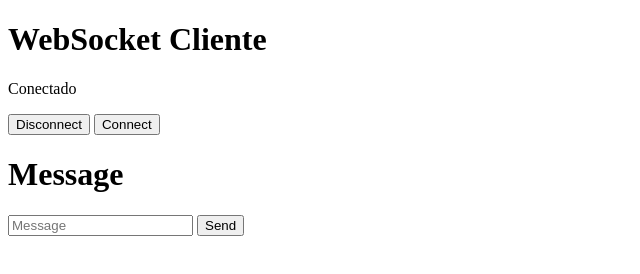
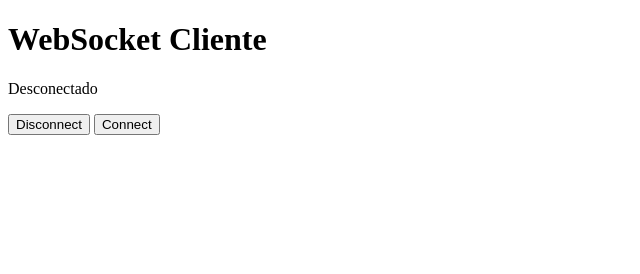
Before and after one commit to Jhosephcaceres19/react-socket, a website: page public/index.html in a window 1280 px wide. Both pictures are taken after a click on the button "Connect". Shown: the whole page, without its empty margins (0-640 px from the left). Drawn offline with Linux system fonts and the light colour scheme.

Commit message:
fix socket

```diff
--- a/public/index.html
+++ b/public/index.html
@@ -1,72 +1,70 @@
-<!DOCTYPE html>
+<!doctype html>
 <html lang="en">
   <head>
-    <meta charset="UTF-8">
-    <meta name="viewport" content="width=device-width, initial-scale=1.0">
+    <meta charset="UTF-8" />
+    <meta name="viewport" content="width=device-width, initial-scale=1.0" />
     <title>Websocket Cliente</title>
+    <link rel="icon" href="./hacker.png">
   </head>
   <body>
     <h1>WebSocket Cliente</h1>
     <p id="status">Connecting</p>
+
     <button id="btn-disconnect">Disconnect</button>
     <button id="btn-connect">Connect</button>
 
-    <form action="" id="message-form" style="display: none;">
+    <form action="" id="message-form" style="display: none">
       <h1>Message</h1>
-      <input type="text" id="input-message" placeholder="Message">
+      <input type="text" id="input-message" placeholder="Message" />
       <button id="send">Send</button>
     </form>
 
-    <ul id="message">
-
-    </ul>
+    <ul id="message"></ul>
 
     <script>
-       let socket = new WebSocket('ws://localhost:3100/')
+      let socket;
 
-       const status = document.querySelector('#status')
-       const messageForm = document.querySelector('#message-form')
-       const messageInput= document.querySelector('#input-message')
-       const messagesContainer = document.querySelector('#message')
+      const status = document.querySelector('#status');
+      const messageForm = document.querySelector('#message-form');
+      const messageInput = document.querySelector('#input-message');
+      const messagesContainer = document.querySelector('#message');
 
-       const btnConnect = document.querySelector('#btn-connect')
-       const btnDisconnect = document.querySelector('#btn-disconnect')
+      const btnConnect = document.querySelector('#btn-connect');
+      const btnDisconnect = document.querySelector('#btn-disconnect');
+
+      const createWebSocket = () =>{
+        const  socket = new WebSocket('ws://localhost:3100/');
+
+        socket.onopen = () => {
+          console.log('WebSocket Conectado');
+          messageForm.style.display = 'block';
+          status.textContent = 'Conectado';
+        };
+        socket.onclose = () => {
+          console.log('WebSocket desconectado');
+          messageForm.style.display = 'none';
+          status.textContent = 'Desconectado';
+        };
+        socket.onerror = (event) => {
+          console.log({ error: event });
+        };
+
+        return socket;
+      };
+
+      socket = createWebSocket();
 
 
-       socket.onopen = () =>{
-        console.log('WebSocket Conectado');
-        messageForm.style.display = 'block';
-        status.textContent= 'Conectado';
-
-       }
-       socket.onclose = () =>{
-        console.log('WebSocket desconectado');
-        messageForm.style.display = 'none'
-        status.textContent= 'Desconectado'
-
-       }
-       socket.onerror = (event) =>{
-        console.log({error:event});
-
-       }
-
-
-
-       btnDisconnect.addEventListener('click', () =>{
-        if(socket.readyState !== WebSocket.OPEN) return;
+      btnDisconnect.addEventListener('click', () => {
+        if (socket.readyState !== WebSocket.OPEN) return;
         socket.close();
         status.textContent = 'Desconnectado';
-       })
+      });
 
-
-       btnConnect.addEventListener('click', () =>{
-        if(socket.readyState === WebSocket.OPEN) return;
-        socket = new WebSocket('ws://loaclhost:3100');
-        status.textContent = 'Conectado';
-        messageForm.style.display = 'block';
-       })
-
-
+      btnConnect.addEventListener('click', () => {
+        if (socket.readyState === WebSocket.OPEN) return;
+        socket = createWebSocket();
+      });
 
       console.log({
         status,
@@ -74,9 +72,8 @@
         messageInput,
         messagesContainer,
         btnConnect,
-        btnDisconnect
+        btnDisconnect,
       });
-
     </script>
   </body>
 </html>
```
Also changed, not shown: public/hacker.png (added). Lines whose indentation alone changed are shown as unchanged.
